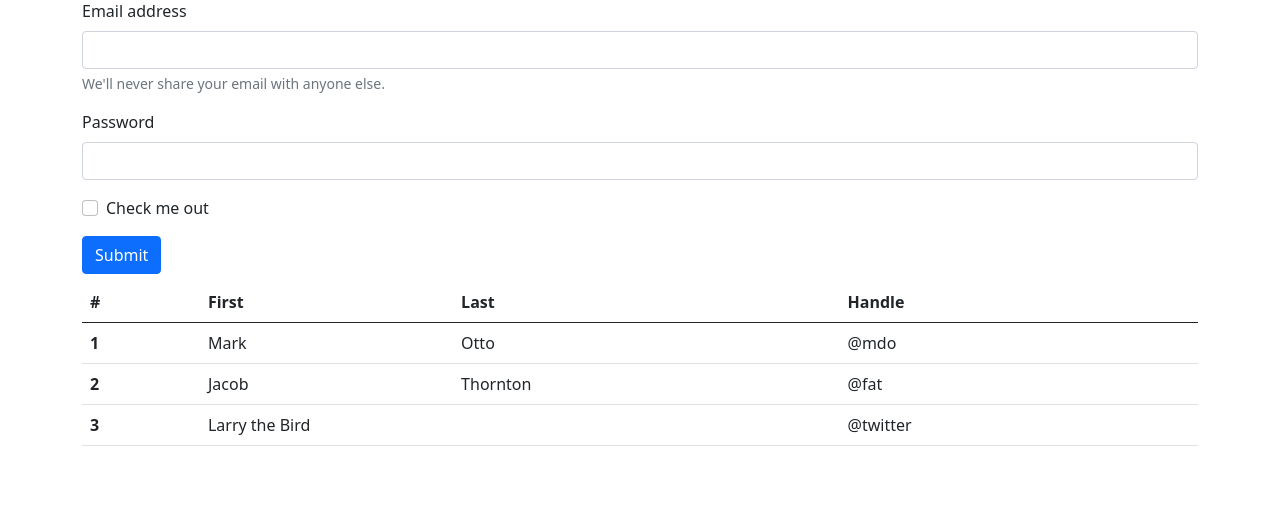
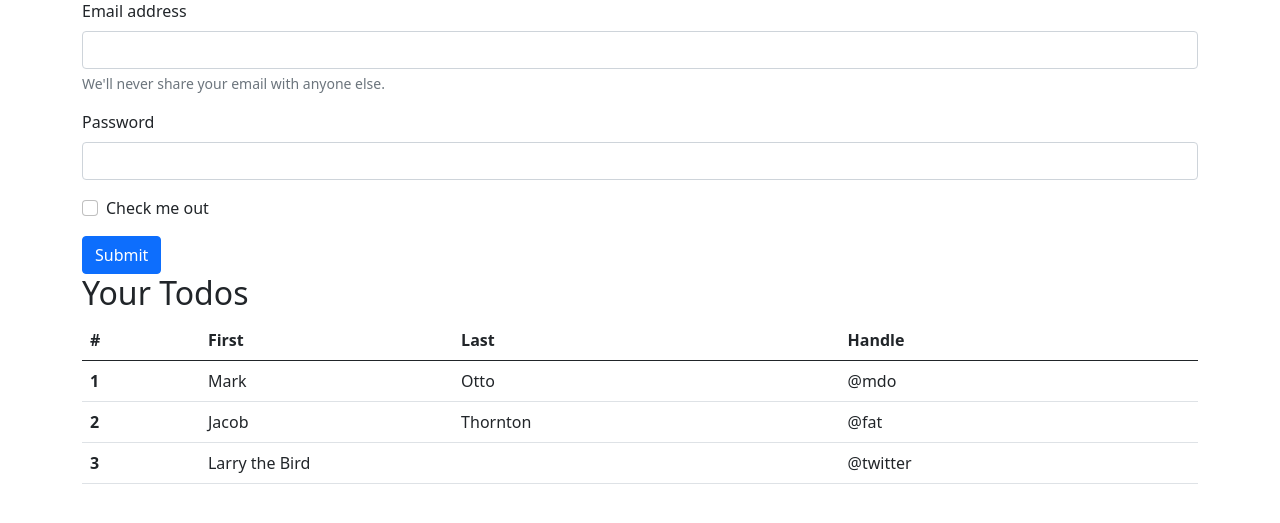
Before and after one commit to devanubhav01/codeverse, a Flask app: template Python files/templates/index.html in a window 1280 px wide. Shown: the part 57-580 px from the top of the page. Run offline with Flask 3, Linux system fonts and the light colour scheme; the template is opened without the code that fills it, so the values that code supplies are empty.

Commit message:
Sep 5, 2026, 2:16 PM

```diff
--- a/Python files/templates/index.html
+++ b/Python files/templates/index.html
@@ -73,7 +73,7 @@
     </form>
    </div>
  <div class="container">
-    <h2></h2>
+    <h2>Your Todos</h2>
     <table class="table">
         <thead>
             <tr>
```
